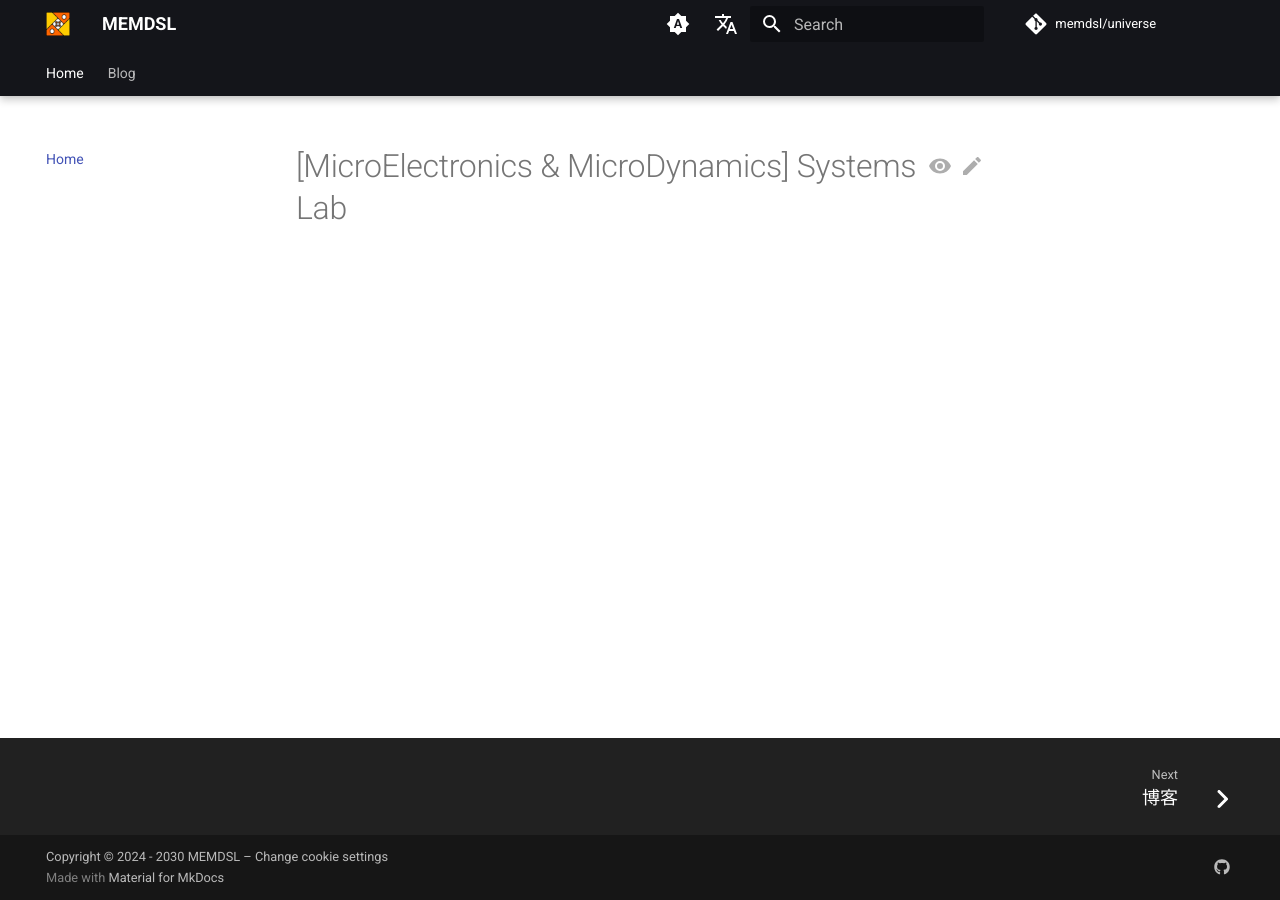
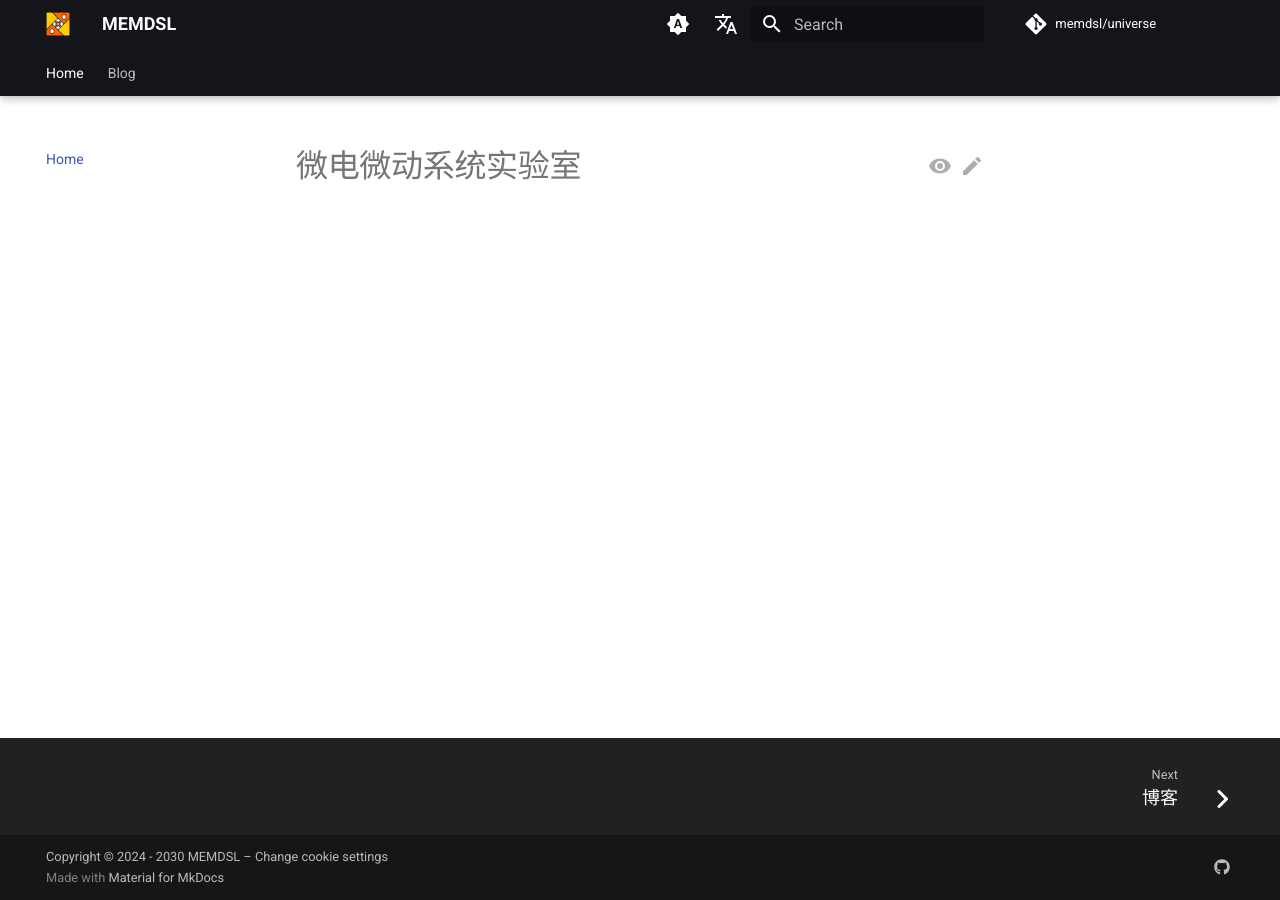
Before and after one commit to memdsl/universe, an MkDocs documentation site: the page built from docs/index.md, in a window 1280 px wide. Built offline with MkDocs 1.6.1 and Material for MkDocs 9.7.7, drawn with Linux system fonts in a browser that asks for light colours; plug-ins that fetch from the network failed and are left out; comment, search, counter and statistics services are not loaded.

Commit message:
feat: update docs index

```diff
--- a/docs/index.md
+++ b/docs/index.md
@@ -1 +1 @@
-# [MicroElectronics & MicroDynamics] Systems Lab
+# 微电微动系统实验室
```
